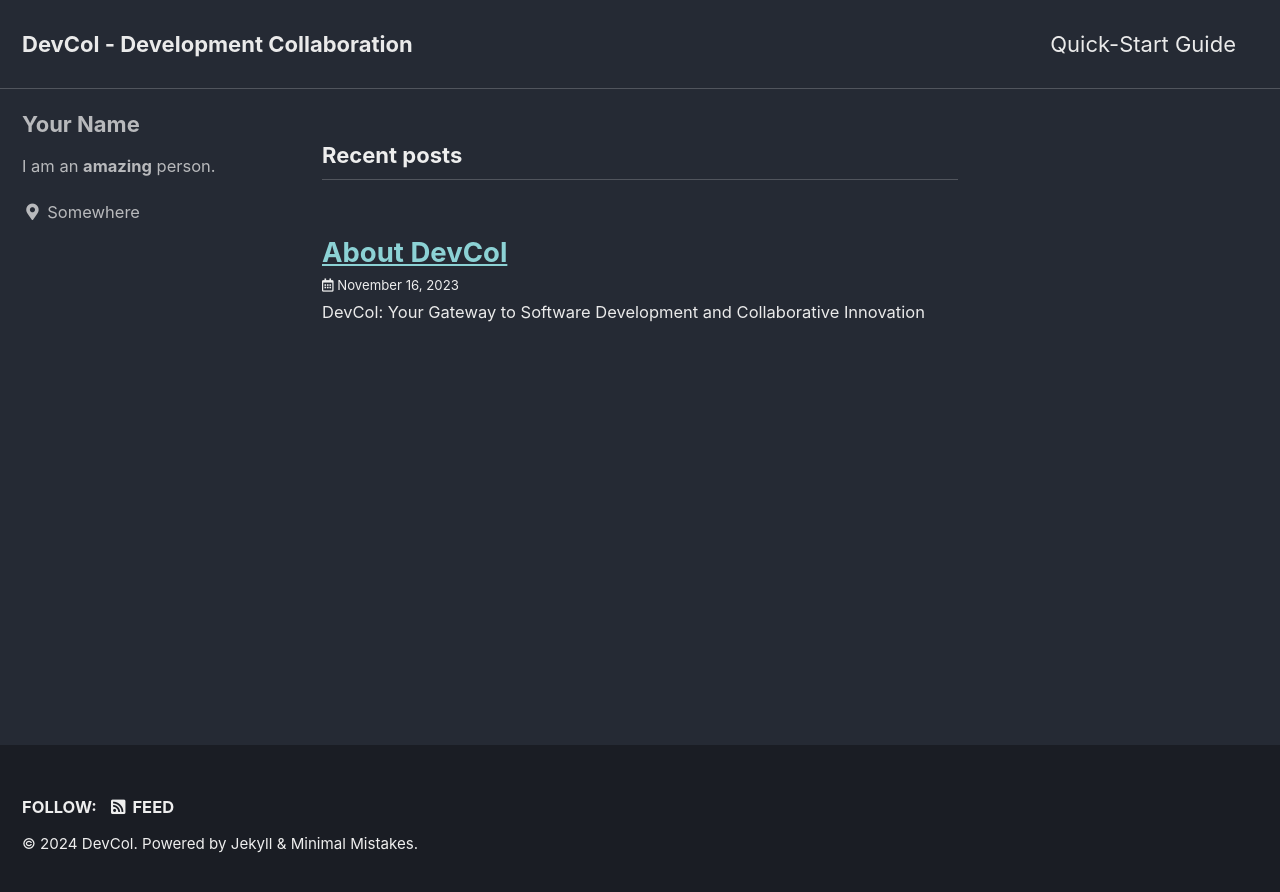
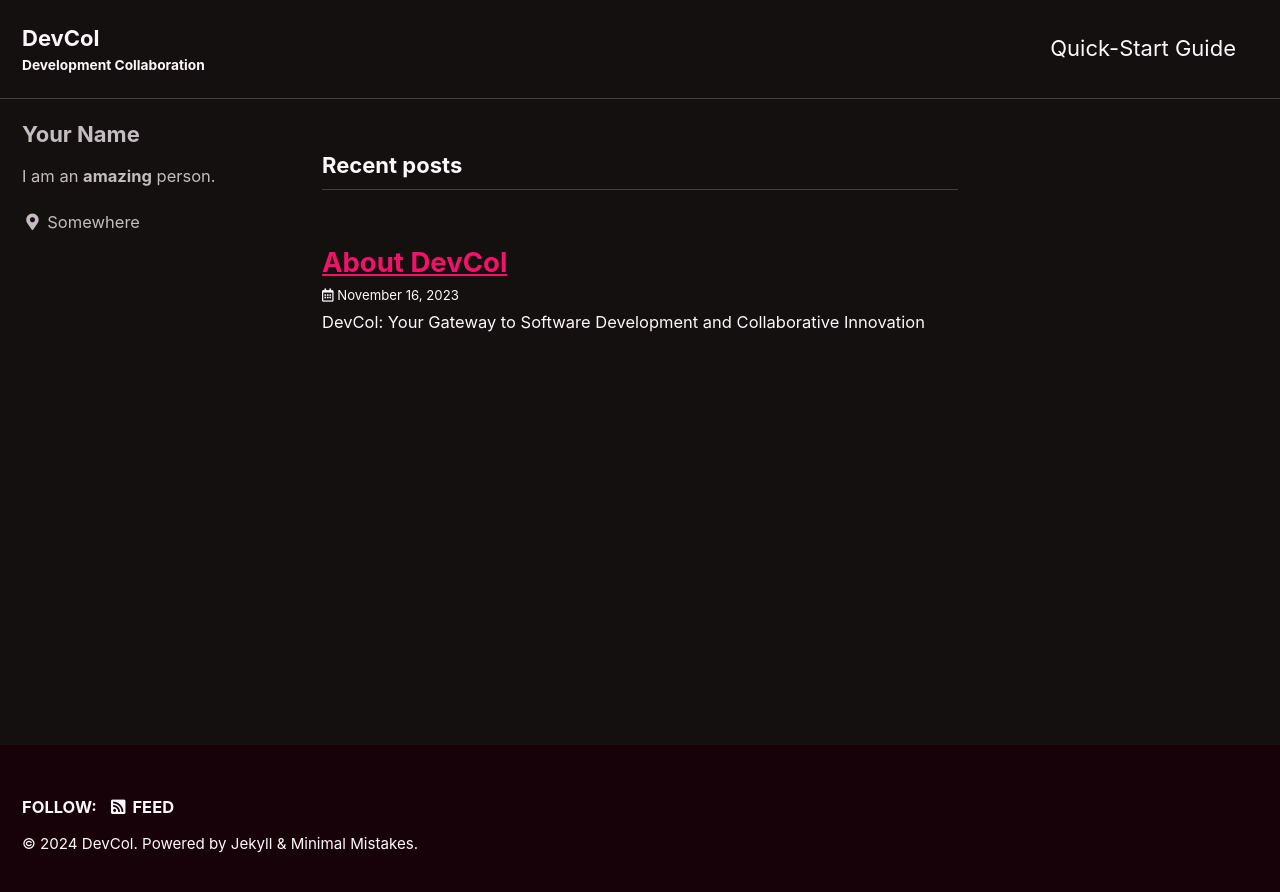
Before and after one commit to devcol-main/devcol-main.github.io, a Jekyll site: the page built from index.html, in a window 1280 px wide. Shown: the top 892 px of the page. Built offline with Jekyll 4.4.1, drawn with Linux system fonts in a browser that asks for light colours; cached includes are drawn as plain includes; the list of posts is cut into pages by our own code; part of the change alters nothing that is shown.

```diff
--- a/_config.yml
+++ b/_config.yml
@@ -12,15 +12,15 @@
 
 # theme                  : "minimal-mistakes-jekyll"
 # remote_theme           : "mmistakes/minimal-mistakes"
-minimal_mistakes_skin    : "dark" # "default", "air", "aqua", "contrast", "dark", "dirt", "neon", "mint", "plum", "sunrise"
+minimal_mistakes_skin    : "neon" # "default", "air", "aqua", "contrast", "dark", "dirt", "neon", "mint", "plum", "sunrise"
 
 # Site Settings
 locale                   : "en-US"
-title                    : "DevCol - Development Collaboration"
+title                    : "DevCol" # "DevCol - Development Collaboration"
 title_separator          : "-"
-subtitle                 : # site tagline that appears below site title in masthead
+subtitle                 : "Development Collaboration" # site tagline that appears below site title in masthead
 name                     : "DevCol" # "Your Name"
-description              : "Description An website."
+description              : "Creation Starting Point " # "Description An website."
 url                      : "https://devcol-main.github.io" # the base hostname & protocol for your site e.g. "https://mmistakes.github.io"
 baseurl                  : # the subpath of your site, e.g. "/blog"
 repository               : # GitHub username/repo-name e.g. "mmistakes/minimal-mistakes"
```
Also changed, not shown: .obsidian/workspace.json, _posts/archive/Github io Template (2024).md (line endings or trailing spaces).
